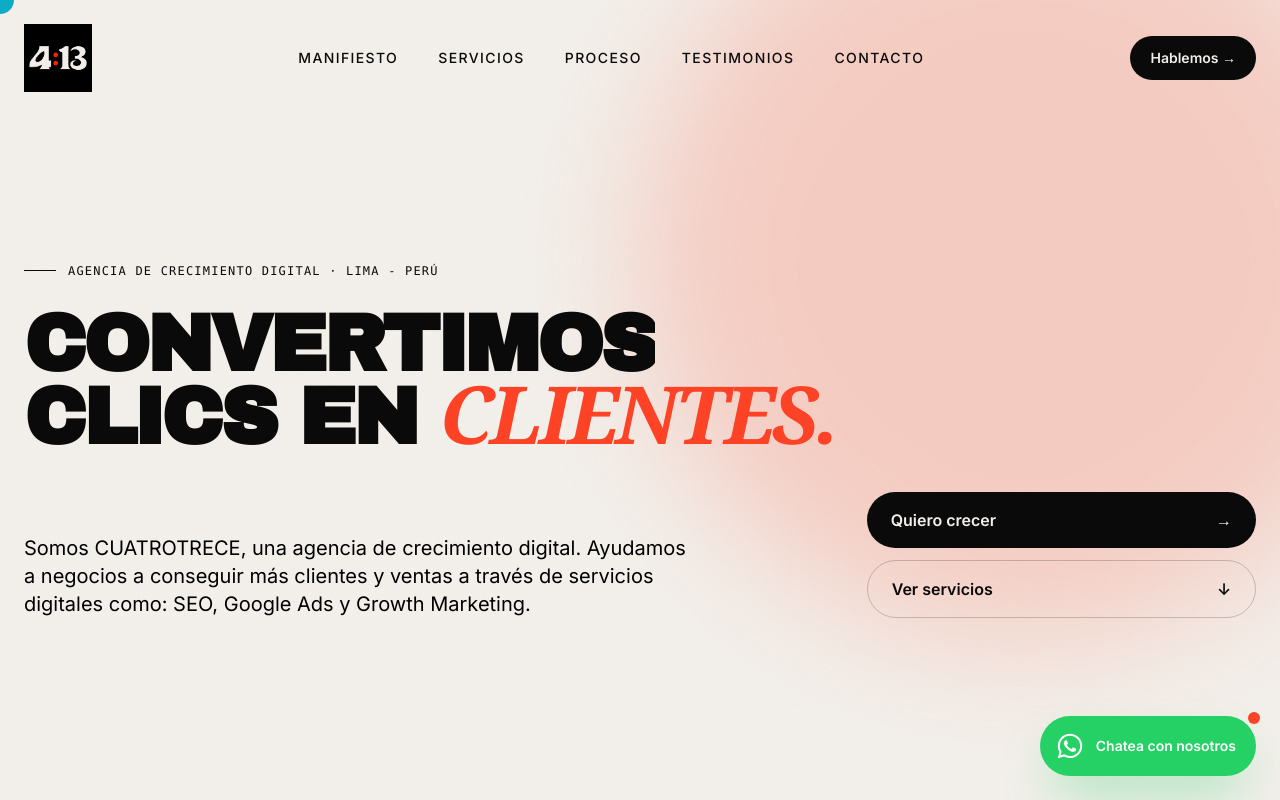
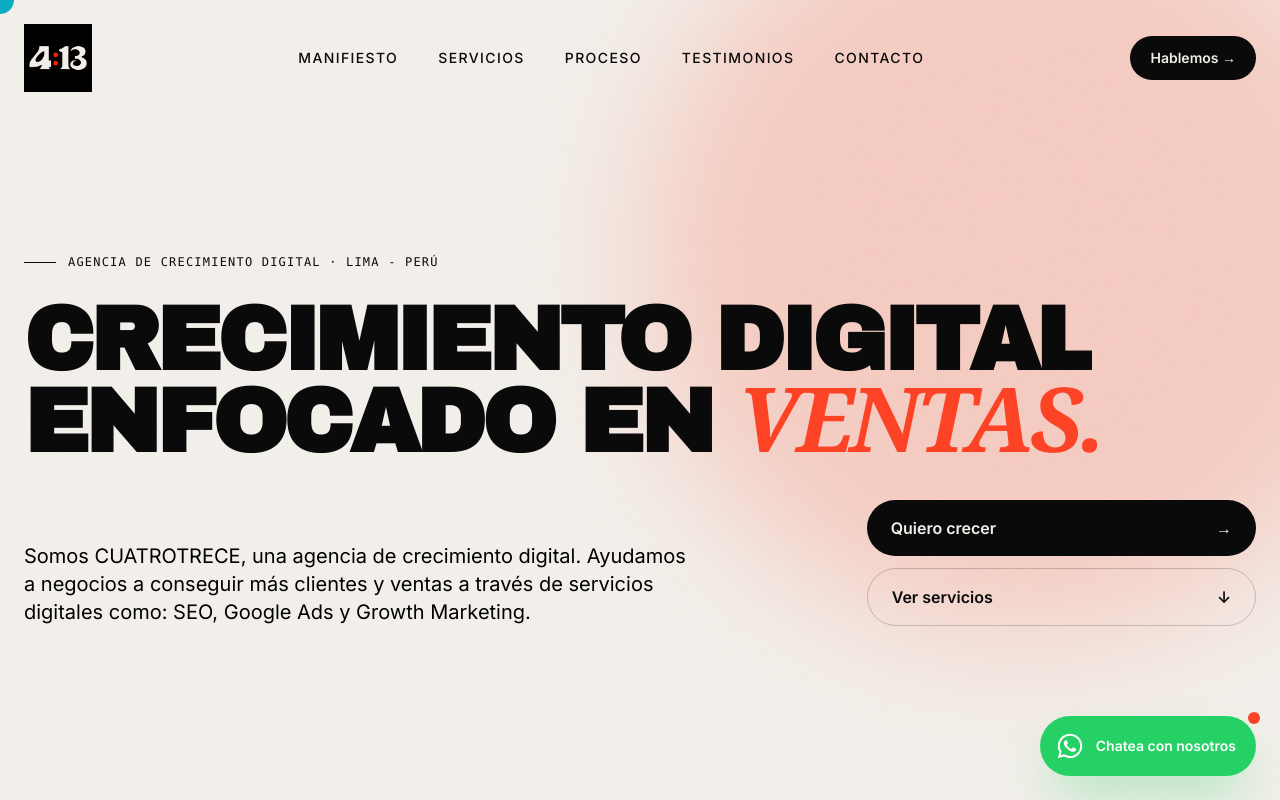
Before and after one commit to hawkins1704/cuatrotrecewebsite, a Next.js app: page / in a window 1280 px wide. Shown: the top 800 px of the page. Built offline with nearby package versions, Linux system fonts and the light colour scheme.

Commit message:
fixes done

```diff
--- a/components/Hero.tsx
+++ b/components/Hero.tsx
@@ -23,14 +23,14 @@ export default function Hero() {
           Agencia de Crecimiento Digital · Lima - Perú
         </div>
 
-        <h1 className="display text-[clamp(3rem,7vw,5rem)]">
+        <h1 className="display text-[clamp(3rem,7vw,6rem)]">
           <motion.span
             initial={{ y: "100%" }}
             animate={{ y: 0 }}
             transition={{ duration: 0.9, ease: [0.22, 1, 0.36, 1] }}
             className="block reveal-mask"
           >
-            <span className="block">Convertimos</span>
+            <span className="block">Crecimiento digital</span>
           </motion.span>
           <motion.span
             initial={{ y: "100%" }}
@@ -38,7 +38,7 @@ export default function Hero() {
             transition={{ duration: 0.9, delay: 0.1, ease: [0.22, 1, 0.36, 1] }}
             className="block reveal-mask"
           >
-            <span className="block">clics en <span className="text-flame italic font-serif">clientes.</span></span>
+            <span className="block">enfocado en <span className="text-flame italic font-serif">ventas.</span></span>
           </motion.span>
         </h1>
 
--- a/components/Services.tsx
+++ b/components/Services.tsx
@@ -1,5 +1,5 @@
 "use client";
-import { motion } from "framer-motion";
+import { motion, useReducedMotion } from "framer-motion";
 
 const services = [
   {
@@ -43,6 +43,8 @@ const services = [
 ];
 
 export default function Services() {
+  const prefersReducedMotion = useReducedMotion() === true;
+
   return (
     <section id="servicios" className="relative bg-bone">
       <div className="mx-auto max-w-7xl px-6 pt-32 pb-12">
@@ -65,9 +67,17 @@ export default function Services() {
             style={{ zIndex: i + 1 }}
           >
             <motion.div
-              initial={{ opacity: 0, y: 80 }}
-              whileInView={{ opacity: 1, y: 0 }}
-              viewport={{ once: true, margin: "-200px" }}
+              initial={
+                prefersReducedMotion
+                  ? { opacity: 1, y: 0 }
+                  : { opacity: 0, y: 80 }
+              }
+              whileInView={
+                prefersReducedMotion ? undefined : { opacity: 1, y: 0 }
+              }
+              // Sin margin negativo: en celulares el viewport es bajo y sticky + IO
+              // pueden no registrar intersección, dejando las cards en opacity: 0.
+              viewport={{ once: true, amount: 0.15 }}
               transition={{ duration: 0.8 }}
               className={`${s.bg} ${s.fg} w-full h-[70vh] mx-4 md:mx-12 rounded-3xl border border-ink/10 shadow-2xl overflow-hidden`}
             >
```
